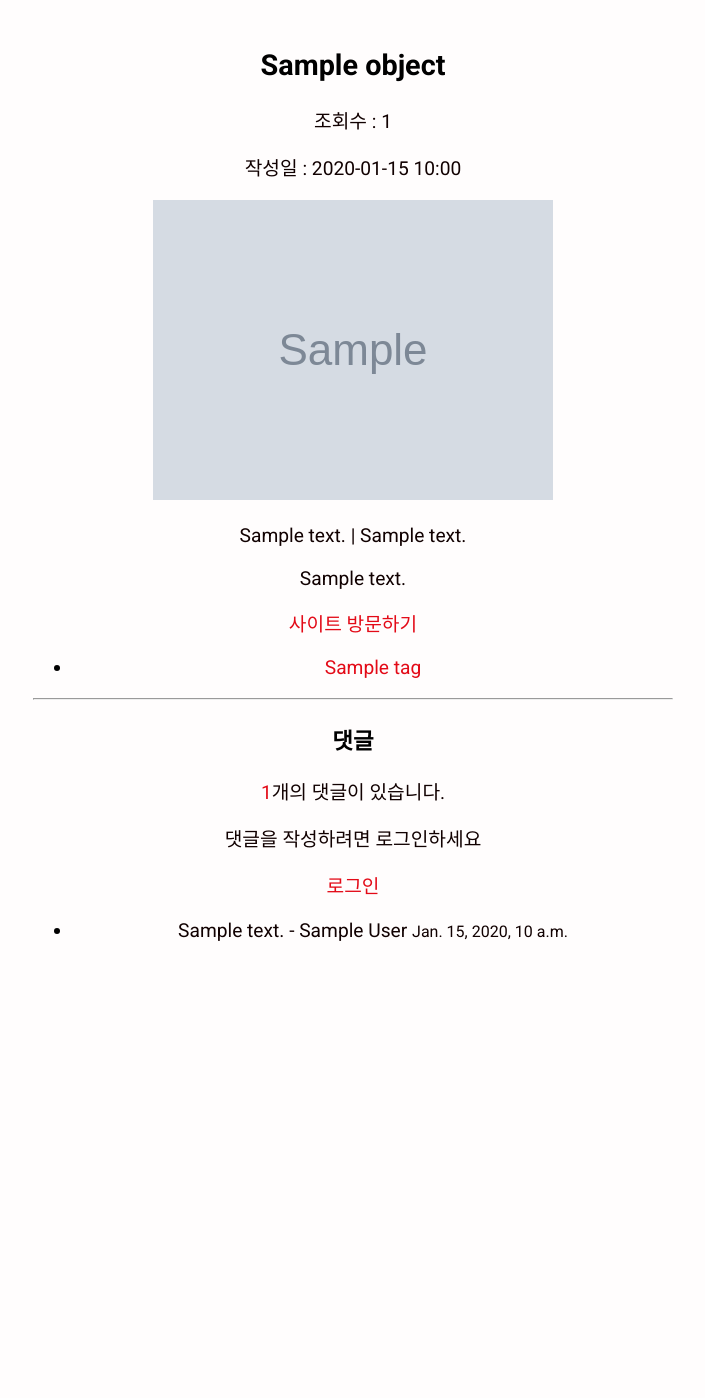
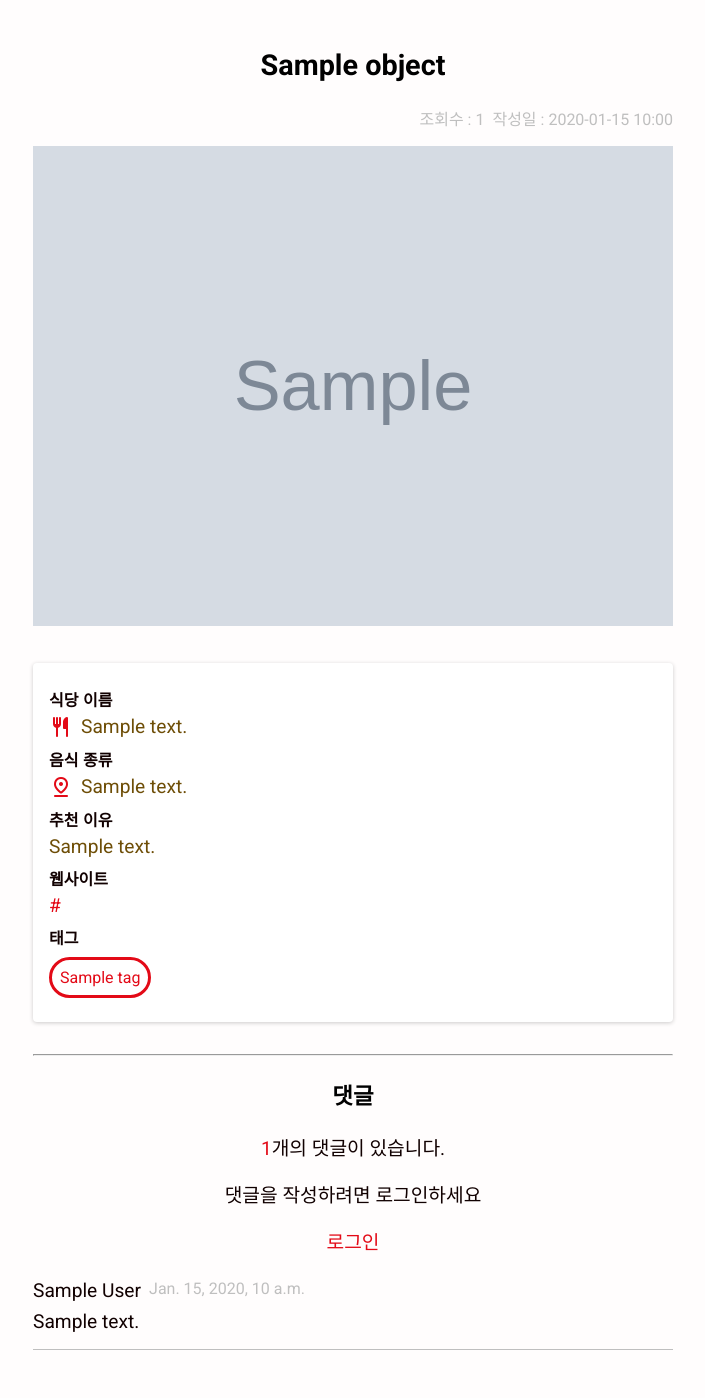
Before and after one commit to nayeongdev/EatWell, a Django app: template templates/restaurants/restaurant_detail.html in a window 1280 px wide. Shown: the part 96-1494 px from the top of the page, without its empty margins (287-992 px from the left). Before the commit the page ends 1037 px from the top, so only its background shows below. Run offline with Django 4.2, Linux system fonts and the light colour scheme; the template is opened without the code that fills it: most values are stand-ins (such as "Sample title", 1, 10 or a date in 2020); grey boxes marked "Sample" are stand-in pictures.

Commit message:
:lipstick: Style: 레스토랑 상세페이지 스타일링
restaurants.css 스타일 추가, detail/list 뷰 공동 사용이라 detail뷰 meta-info클래스명 추가

```diff
--- a/static/styles/restaurants.css
+++ b/static/styles/restaurants.css
@@ -40,8 +40,12 @@ form {
 
 }
 
-span{
+span {
   color: var(--color-primary);
+}
+
+hr {
+  margin: 1rem 0;
 }
 
 #restaurants-list {
@@ -51,7 +55,7 @@ span{
 }
 
 .restaurant-item {
-  margin: 1rem 0;
+  margin: 2rem 0;
   border-radius: 4px;
   box-shadow: 0 1px 4px rgba(0, 0, 0, 0.2);
   background-color: var(--color-white);
@@ -69,6 +73,12 @@ span{
   font-family: 'Noto Sans KR', 'Roboto', sans-serif;
   font-size: 1.5rem;
   margin: 0.25rem 0;
+}
+
+.restaurant-item h3 {
+  font-family: 'Noto Sans KR', 'Roboto', sans-serif;
+  font-size: 1rem;
+  margin: 0.5rem 0 0.25rem;
 }
 
 .restaurant-item p {
@@ -89,16 +99,21 @@ span{
   display: flex;
   flex-direction: column;
   align-items: flex-end;
+  font-size: 1rem;
 }
 
 .restaurant-meta>div {
+  margin-bottom: 0.5rem;
+}
+
+.restaurant-meta .meta-info {
   display: flex;
   gap: 0.5rem;
 }
 
 .restaurant-meta p {
   color: var(--color-gray);
-  font-size: 1rem;
+  margin: 0;
 }
 
 .restaurant-item ul {
@@ -109,7 +124,7 @@ span{
   gap: 0.5rem;
 }
 
-.restaurant-item .btn-outline{
+.restaurant-item .btn-outline {
   padding: 0.5rem;
   min-width: 4rem;
   border-radius: 100px;
@@ -119,3 +134,47 @@ span{
   margin-top: 1rem;
   text-align: right;
 }
+
+/* form */
+.comment-form {
+  display: flex;
+  padding: 10px;
+  border-radius: 16px;
+  align-items: flex-end;
+  gap: 10px;
+  margin-top: 20px;
+}
+
+.comment-form textarea {
+  resize: none;
+  flex-grow: 1;
+  height: 60px;
+}
+
+/* comments */
+.comments ul {
+  list-style: none;
+  padding: 0;
+  margin: 0.5rem 0;
+  display: flex;
+  flex-direction: column;
+  justify-content: flex-start;
+}
+
+.comments li {
+  flex-grow: 1;
+  padding: 0.5rem 0;
+  border-bottom: 1px solid var(--color-gray);
+}
+
+.comments li p {
+  text-align: left;
+  margin: 0.5rem 0;
+  display: flex;
+  justify-content: flex-start;
+}
+
+.comments li small {
+  margin-left: 0.5rem;
+  color: var(--color-gray);
+}
--- a/templates/restaurants/restaurant_detail.html
+++ b/templates/restaurants/restaurant_detail.html
@@ -8,32 +8,52 @@
 {% block content %}
 <h2>{{ object.name }}</h2>
 
+<div class="restaurant-meta">
+  <div class="meta-info">
     <p>조회수 : {{restaurant.view_count}}</p>
     <p>작성일 : {{ restaurant.created_at|date:'Y-m-d H:i' }}</p>
-
+  </div>
   {% if object.author == user %}
-<p>
+  <div>
     <a href="{% url 'restaurant_edit' object.pk %}">수정하기</a> |
     <a href="{% url 'restaurant_delete' object.pk %}">삭제하기</a>
-</p>
+  </div>
+  {% endif %}
+</div>
+
+
+{% if object.thumb_image %}
+<img src="{{ object.thumb_image.url }}" style="width:100%" alt="">
 {% endif %}
 
-{% if object.thumb_image %}
-<img src="{{ object.thumb_image.url }}" alt="">
-{% endif %}
-
-<p>{{ object.cuisine }} | {{ object.address }}</p>
+<div class="restaurant-item">
+  <article>
+    <h3>식당 이름</h3>
+    <p>
+      <span class="material-symbols-rounded">restaurant</span>
+      {{ restaurant.cuisine }}
+    </p>
+    <h3>음식 종류</h3>
+    <p>
+      <span class="material-symbols-rounded">pin_drop</span>
+      {{ restaurant.address }}
+    </p>
+    <h3>추천 이유</h3>
     <p>{{ object.description }}</p>
 
     {% if object.website %}
-<p><a href="{{ object.website }}">사이트 방문하기</a></p>
+    <h3>웹사이트</h3>
+    <p><a href="{{ object.website }}">{{ object.website }}</a></p>
     {% endif %}
 
+    <h3>태그</h3>
     <ul>
       {% for tag in object.tags.all %}
-  <li><a href="">{{ tag }}</a></li>
+      <li><a href="" class="btn btn-outline">{{ tag }}</a></li>
       {% endfor %}
     </ul>
+  </article>
+</div>
 
 <hr>
 
@@ -41,21 +61,24 @@
   <h3>댓글</h3>
   <p><span>{{ object.comments.count }}</span>개의 댓글이 있습니다.</p>
   {% if request.user.is_authenticated %}
-  <form action="{% url 'comment_new' object.pk %}" method="post">
+  <form action="{% url 'comment_new' object.pk %}" method="post" class="comment-form">
     {% csrf_token %}
     {{ comment_form.message }}
-    <input type="submit" value="댓글 작성">
+    <button type="submit" class="btn btn-primary">댓글 작성</button>
   </form>
   {% else %}
   <p>댓글을 작성하려면 로그인하세요</p>
   <a href="{% url 'login' %}">로그인</a>
   {% endif %}
+  <div class="comments">
     <ul>
       {% for comment in object.comments.all %}
       <li>
-      <p>{{ comment.message }} - {{ comment.author }} <small>{{ comment.updated_at }}</small></p>
+        <p>{{ comment.author }} <small>{{ comment.updated_at }}</small></p>
+        <p>{{ comment.message }}</p>
       </li>
       {% endfor %}
     </ul>
+  </div>
 </section>
 {% endblock %}
--- a/templates/restaurants/restaurant_list.html
+++ b/templates/restaurants/restaurant_list.html
@@ -54,7 +54,7 @@
         {% endfor %}
       </ul>
       <div class="restaurant-meta">
-        <div>
+        <div class="meta-info">
           <p>조회수 {{ restaurant.view_count }} 회</p>
           <p>댓글 {{ restaurant.comments.count }} 개</p>
         </div>
```
Lines whose indentation alone changed are shown as unchanged.
